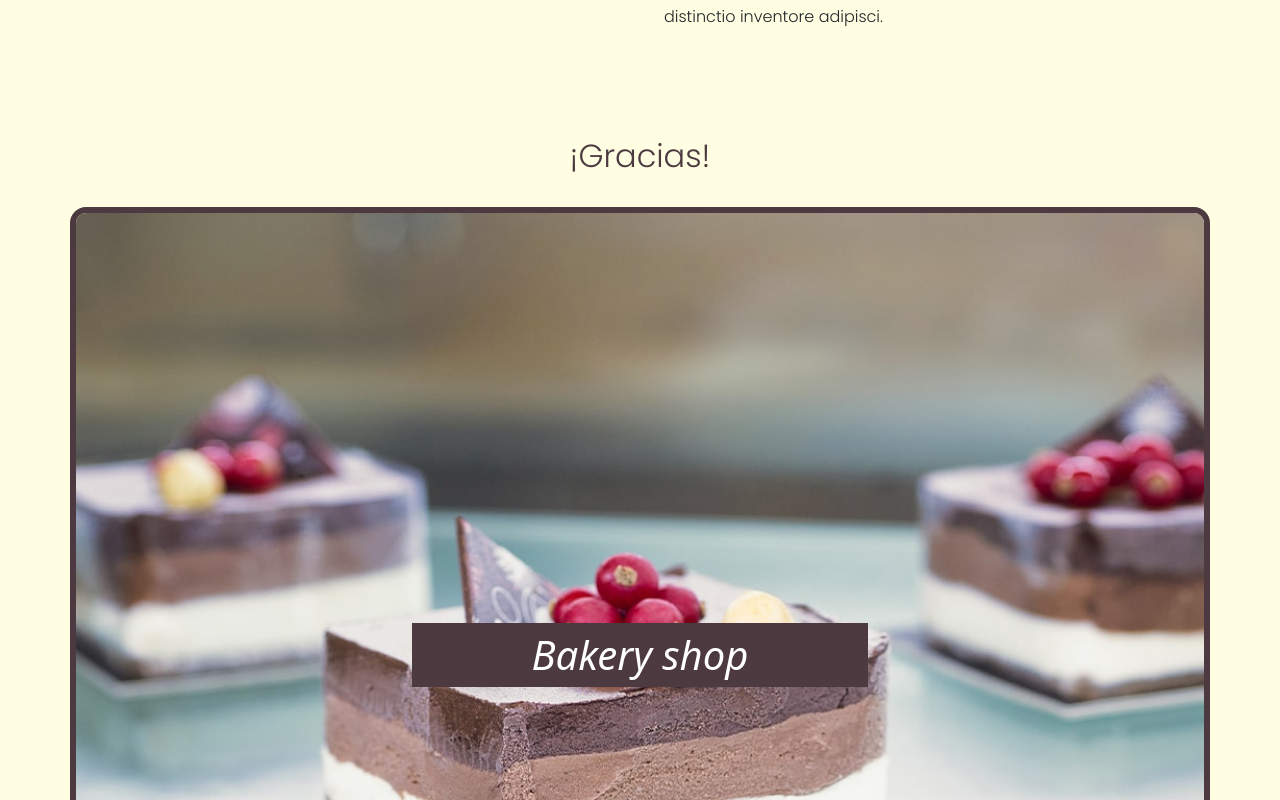
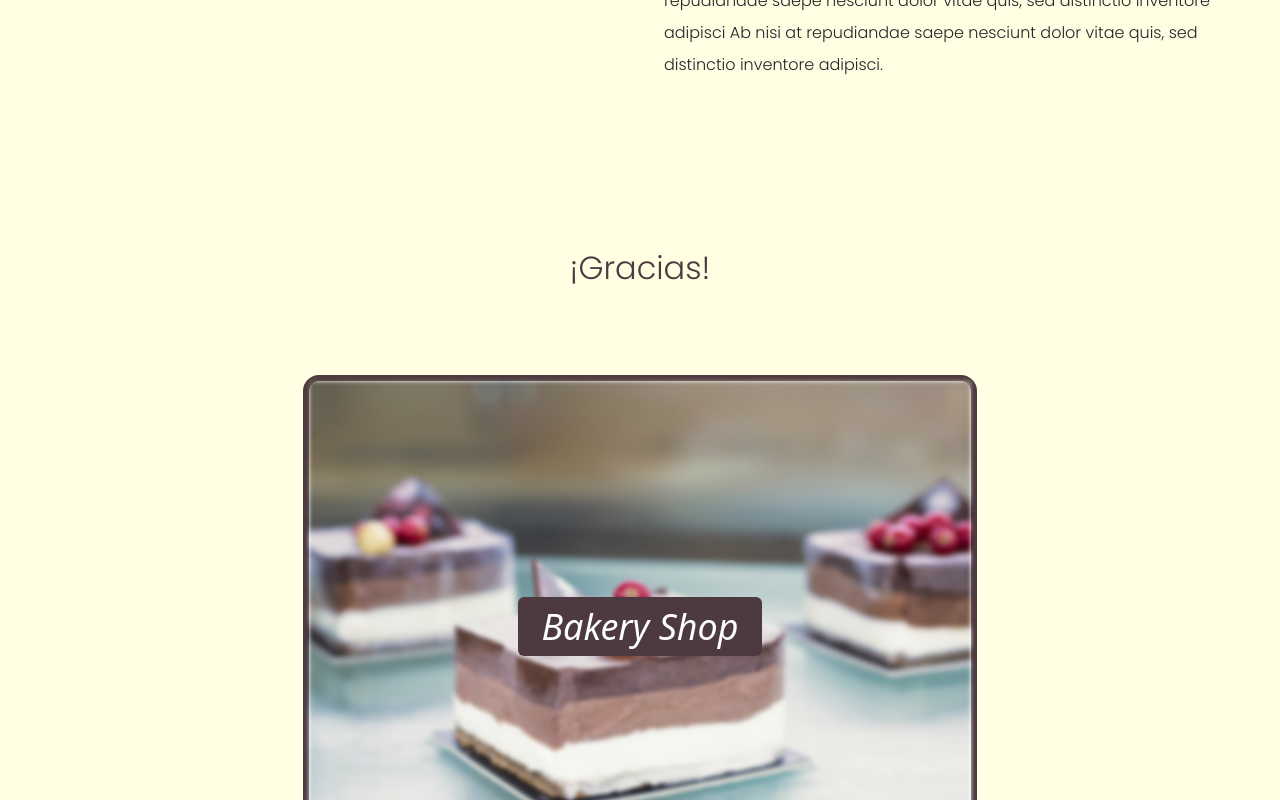
Before and after one commit to marcom25/panaderia-proyect, a React (Create React App) app: page /nosotros in a window 1280 px wide. Shown: the part 880-1680 px from the top of the page. Built offline with nearby package versions, Linux system fonts and the light colour scheme; a web font is replaced by a local one; what react-alert-template-snackbar-material-ui would draw is missing.

Commit message:
update: carousel in AboutUs section

```diff
--- a/src/pages/AboutUs/components/AboutUs/AboutUs.jsx
+++ b/src/pages/AboutUs/components/AboutUs/AboutUs.jsx
@@ -1,6 +1,8 @@
 // IMPORTS DE MODULOS
 import React, { useEffect } from "react";
 import WOW from "wowjs";
+import { TitleAboutUs, TitleCarousel } from "./Components";
+import Carousel from "react-bootstrap/Carousel";
 
 // IMPORTS DE IMAGENES
 import aboutUs from "../../../../images/bakery/aboutUs.jpg";
@@ -13,7 +15,7 @@ const AboutUs = () => {
     const wow = new WOW.WOW({});
     wow.init();
 
-    window.scrollTo(0,0);
+    window.scrollTo(0, 0);
   }, []);
 
   return (
@@ -23,7 +25,9 @@ const AboutUs = () => {
         style={{ padding: "0", overflow: "hidden" }}
       >
         <div className="w-100 bg-cream pt-2 my-5 p-2">
-          <h1 className="text-center brown-font font-poppins">Nosotros</h1>
+          <TitleAboutUs className="brown-font font-poppins">
+            Nosotros
+          </TitleAboutUs>
           <hr className="w-50 m-auto" />
           <div className="d-xl-flex w-100 pt-5 mt-5">
             <div
@@ -89,14 +93,73 @@ const AboutUs = () => {
             </div>
           </div>
           <div className="py-5 carousel m-auto">
-            <h2
-              className="text-center brown-font pt-3 wow fadeIn font-poppins"
+            <TitleCarousel
+              className="brown-font wow fadeIn font-poppins"
               data-wow-delay="1s"
               data-wow-duration="1s"
             >
               ¡Gracias!
-            </h2>
-            <div>
+            </TitleCarousel>
+
+            <Carousel
+              fade={true}
+              controls={false}
+              indicators={false}
+              pause={true}
+              className="carousel wow fadeIn"
+              data-wow-delay="2s"
+              data-wow-duration="1s"
+            >
+              <Carousel.Item interval={3000}>
+                <div className="card">
+                  <img
+                    className="d-block w-100 blur"
+                    src={brownie}
+                    alt="brownie"
+                    blurRadius={5}
+                  />
+                </div>
+                <Carousel.Caption>
+                  <h3 className="fst-italic bg-brown carouselTitle">
+                    Bakery Shop
+                  </h3>
+                </Carousel.Caption>
+              </Carousel.Item>
+              <Carousel.Item interval={3000}>
+                <div className="card">
+                  <img
+                    className="d-block w-100 blur"
+                    src={pie}
+                    alt="pie"
+                    blurRadius={5}
+                  />
+                </div>
+
+                <Carousel.Caption>
+                  <h3 className="fst-italic bg-brown carouselTitle">
+                    Bakery Shop
+                  </h3>
+                </Carousel.Caption>
+              </Carousel.Item>
+              <Carousel.Item interval={3000}>
+                <div className="card">
+                  <img
+                    className="d-block w-100 blur"
+                    src={cake}
+                    alt="cake"
+                    blurRadius={5}
+                  />
+                </div>
+
+                <Carousel.Caption>
+                  <h3 className="fst-italic bg-brown carouselTitle">
+                    Bakery Shop
+                  </h3>
+                </Carousel.Caption>
+              </Carousel.Item>
+            </Carousel>
+
+            {/* <div>
               <div
                 id="carouselExampleCaptions"
                 className="carousel slide carousel-fade m-auto wow fadeIn"
@@ -177,7 +240,7 @@ const AboutUs = () => {
                   <span className="visually-hidden">Next</span>
                 </button>
               </div>
-            </div>
+            </div> */}
           </div>
         </div>
       </section>
--- /dev/null
+++ b/src/pages/AboutUs/components/AboutUs/Components.js
@@ -0,0 +1,34 @@
+import styled from "styled-components";
+import propTypes from "prop-types";
+
+export const TitleAboutUs = styled.h1`
+    text-align: center !important;
+    ${(prop) => `padding-top: ${prop.pt}`}rem;
+    ${(prop) => `padding-bottom: ${prop.pb}`}rem;
+`
+
+TitleAboutUs.defaultProps = {
+    pt: 3,
+    pb: 0
+}
+
+TitleAboutUs.propTypes = {
+    pt: propTypes.number,
+    pb: propTypes.number
+}
+
+export const TitleCarousel = styled.h2`
+    text-align: center !important;
+    ${(prop)=> `padding-top: ${prop.pt}rem;`}
+    ${(prop)=> `padding-bottom: ${prop.pb}rem;`}
+`
+
+TitleCarousel.defaultProps = {
+    pt: 5,
+    pb: 5
+}
+
+TitleCarousel.propTypes = {
+    pt: propTypes.number,
+    pb: propTypes.number
+}
--- a/src/pages/AboutUs/components/AboutUs/css/AboutUs.css
+++ b/src/pages/AboutUs/components/AboutUs/css/AboutUs.css
@@ -13,16 +13,23 @@
 .carouselTitle {
     padding-top: 0.5rem !important;
     padding-bottom: 0.5rem !important;
+    font-size: 2.8vw !important;
+    margin: auto;
+    width: fit-content;
+    padding-left: 1.5rem;
+    padding-right: 1.5rem;
+    border-top-left-radius: 6px;
+    border-top-right-radius: 6px;
+    border-bottom-left-radius: 6px;
+    border-bottom-right-radius: 6px;
 }
 
-@media screen and (min-width: 768px) {
-    .carousel {
-        width: 95% !important;
-    }
+.carousel {
+    width: 73% !important;
+    margin: auto !important;
 }
 
-@media screen and (min-width: 992px) {
-    .carousel {
-        width: 95% !important;
-    }
+.blur {
+    filter: blur(2px) !important;
+    -webkit-filter: blur(2px) !important;
 }
--- a/src/pages/Home/components/Carousel/CarouselHome.jsx
+++ b/src/pages/Home/components/Carousel/CarouselHome.jsx
@@ -21,7 +21,7 @@ const CarouselHome = () => {
         <Carousel.Item interval={3000}>
           <img
             className="d-block w-100 img-fluid blur"
-            src={image2}
+            src={image1}
             alt="First slide"
             blurRadius={5}
           />
@@ -33,7 +33,7 @@ const CarouselHome = () => {
         <Carousel.Item interval={3000}>
           <img
             className="d-block w-100 blur"
-            src={image3}
+            src={image2}
             alt="Second slide"
             blurRadius={5}
           />
@@ -45,7 +45,7 @@ const CarouselHome = () => {
         <Carousel.Item interval={3000}>
           <img
             className="d-block w-100 blur"
-            src={image1}
+            src={image3}
             alt="Third slide"
             blurRadius={5}
           />
```
